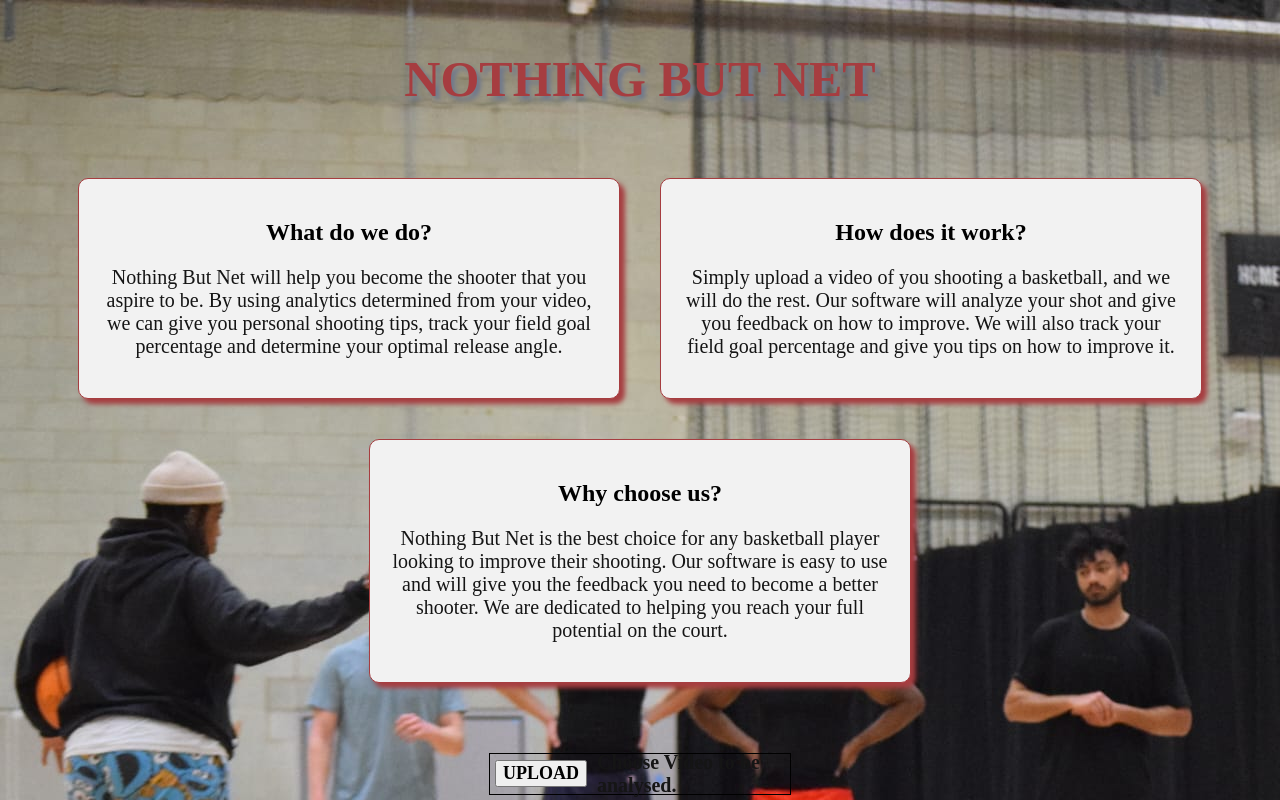
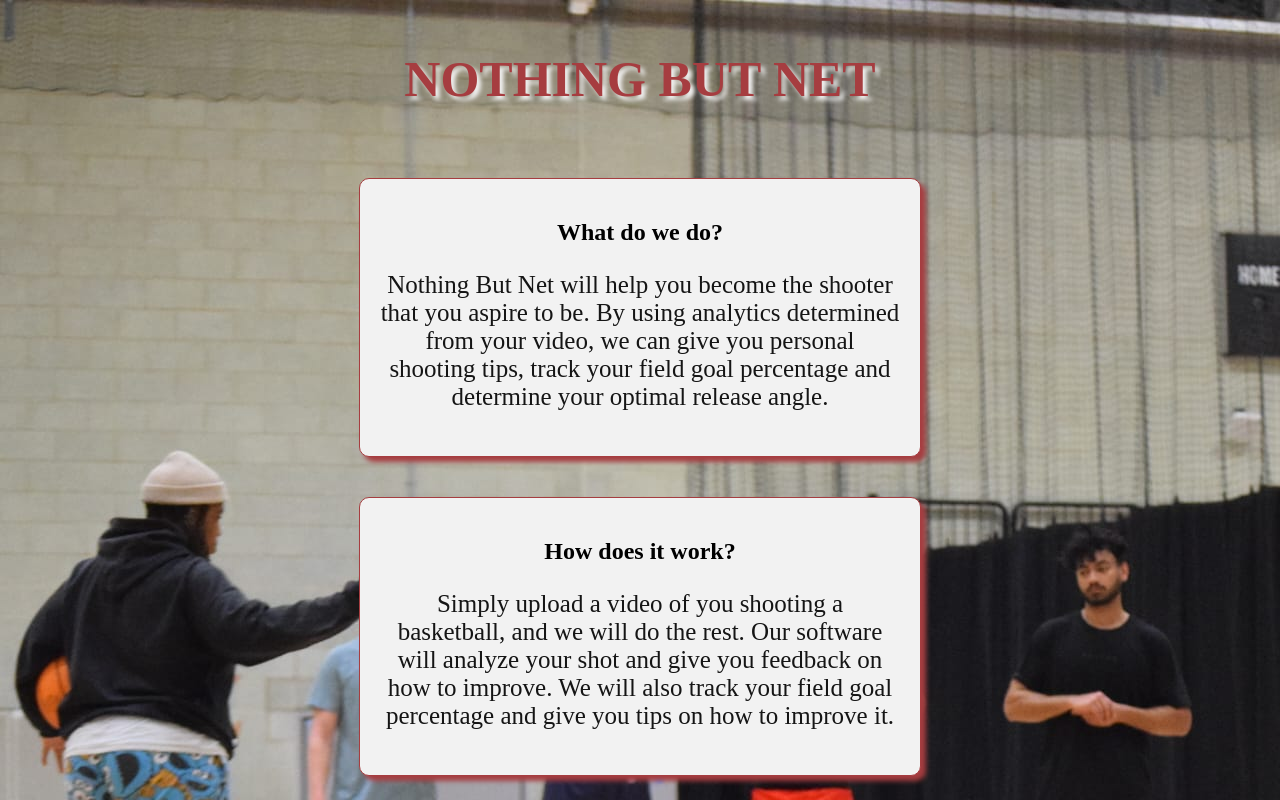
Before and after one commit to Maseeek/nothingbutnet, a website: page index.html in a window 1280 px wide. Shown: the top 800 px of the page. Drawn offline with Linux system fonts and the light colour scheme.

Commit message:
done lots of cool things

```diff
--- a/style.css
+++ b/style.css
@@ -7,21 +7,20 @@ h1 {
     font-size: 50px;
     text-align: center;
     margin-top: 50px;
-    transition: scale 0.4s;;
-    text-shadow: 4px 4px 4px #70798C;
+    transition: transform 0.4s;;
+    text-shadow: 4px 4px 4px #F2F2F2;
     width:auto;
 
 }
 
 h1:hover {
-    scale: 1.2;
-    transform: rotate(-2deg);
+    transform: scale(1.2) rotate(-2deg);
 
 }
 
 p {
     color: #151515;
-    font-size: 20px;
+    font-size: 25px;
     text-align: center;
 
 }
@@ -41,7 +40,7 @@ p {
     border-radius: 10px;
     background-color: #F2F2F2;
     box-shadow: 5px 5px 5px #A63D40;
-    width: 500px;
+    width: 520px;
     transition: scale 0.4s;;
 }
 
@@ -62,14 +61,19 @@ p {
     align-items: center;
     height: 5vh;
     flex-direction: row;
-    Border: 1px solid black;
-    width: 300px;
+    Border: 2px darkred solid;
+    width: 350px;
     margin: auto;
+    background-color: rgba(242, 242, 242, 0.5);
+
 }
+
 
 .upload-box > div > button {
     margin-left: 5px;
     font-size: large;
+    border: darkred solid 2px;
+
 
 }
 
@@ -78,9 +82,10 @@ p {
     padding: 0px;
     margin: 0px;
     margin-left: 10px;
-    font-size: 20px;
-
+    font-size: 25px;
+    text-shadow: #F2F2F2 2px 2px 2px;
 }
 body {
     background-image: url("images/basketballbanner.jpg");
+    overflow-x: hidden;
 }
```
